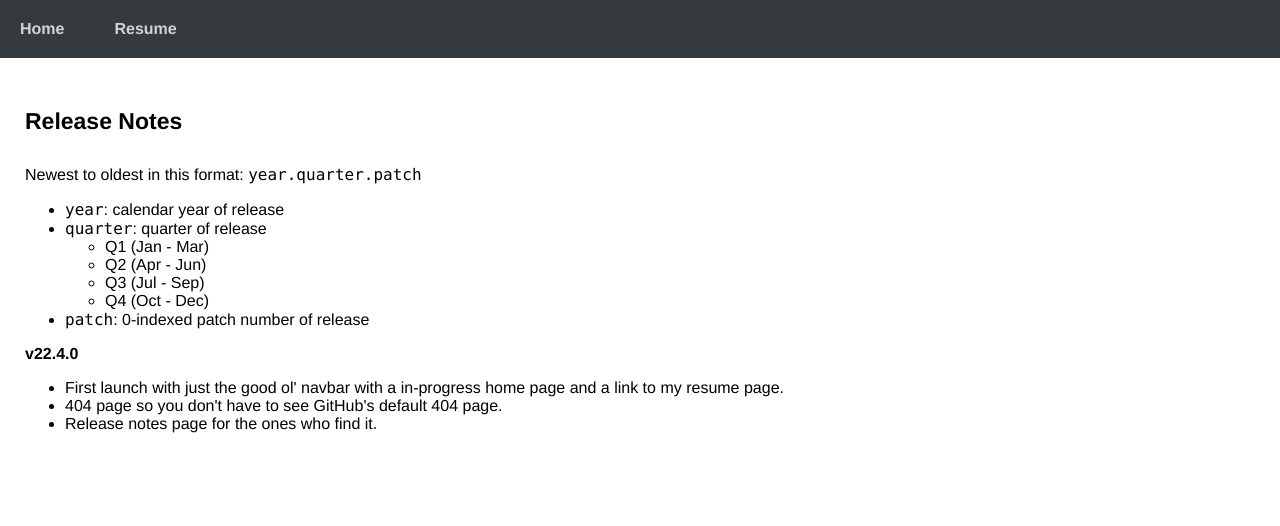
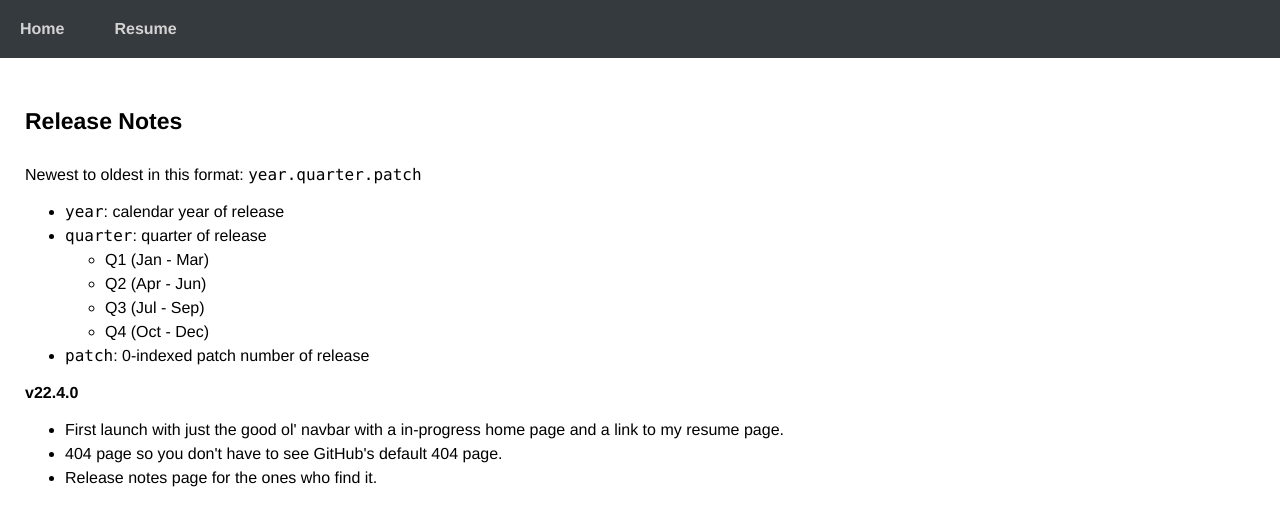
Before and after one commit to tahaafzal5/personal-website-2.0, a React (Create React App) app: page /#/release-notes in a window 1280 px wide. Shown: the top 526 px of the page. Built offline with nearby package versions, Linux system fonts and the light colour scheme.

Commit message:
fix some css & formatting

```diff
--- a/src/RightSide/RightSide.css
+++ b/src/RightSide/RightSide.css
@@ -31,6 +31,7 @@
 .email,
 .phone {
     color: white;
+    line-height: normal;
 }
 
 /* BUG: right-side won't wrap properly based on screen size with more than 2 columns */
--- a/src/index.css
+++ b/src/index.css
@@ -17,3 +17,7 @@ code {
   font-size: 23px;
   font-weight: 900;
 }
+
+ul {
+  line-height: 1.5;
+}
```
